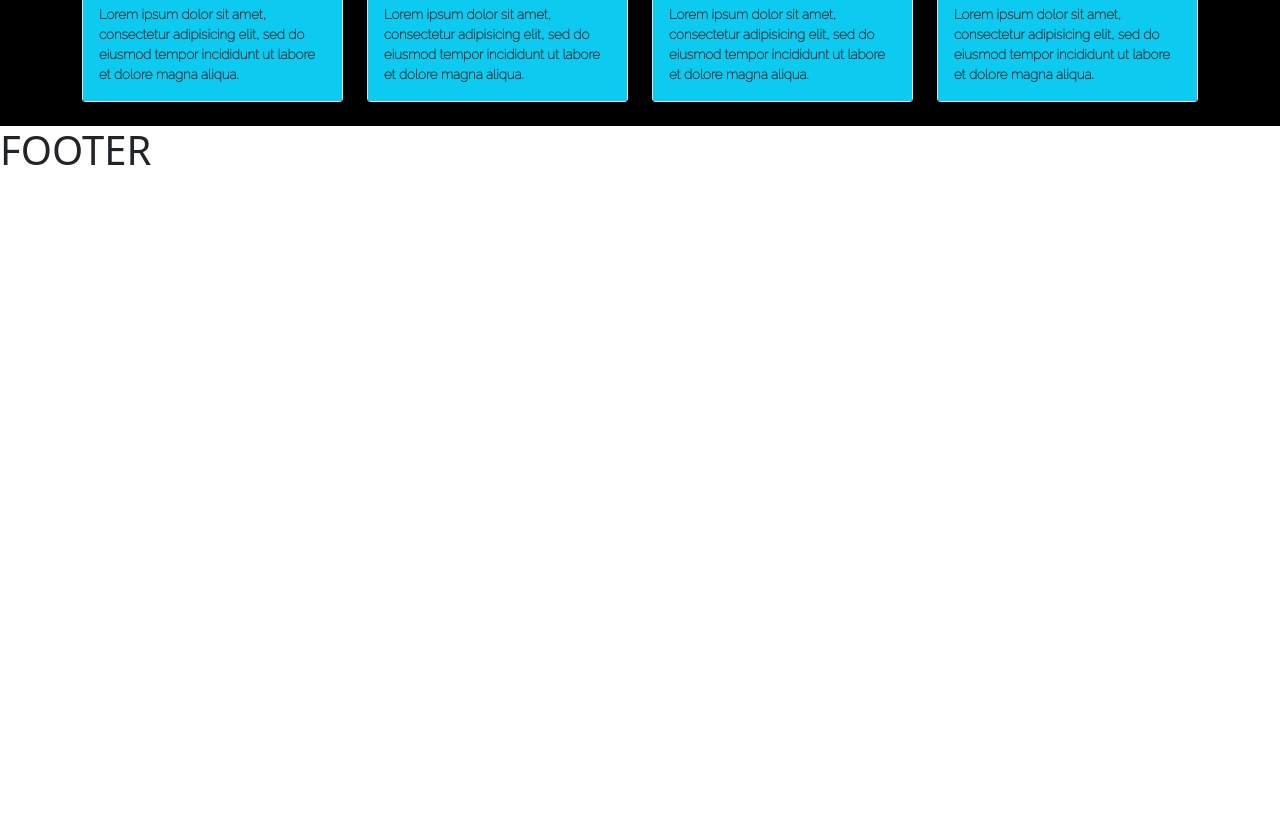
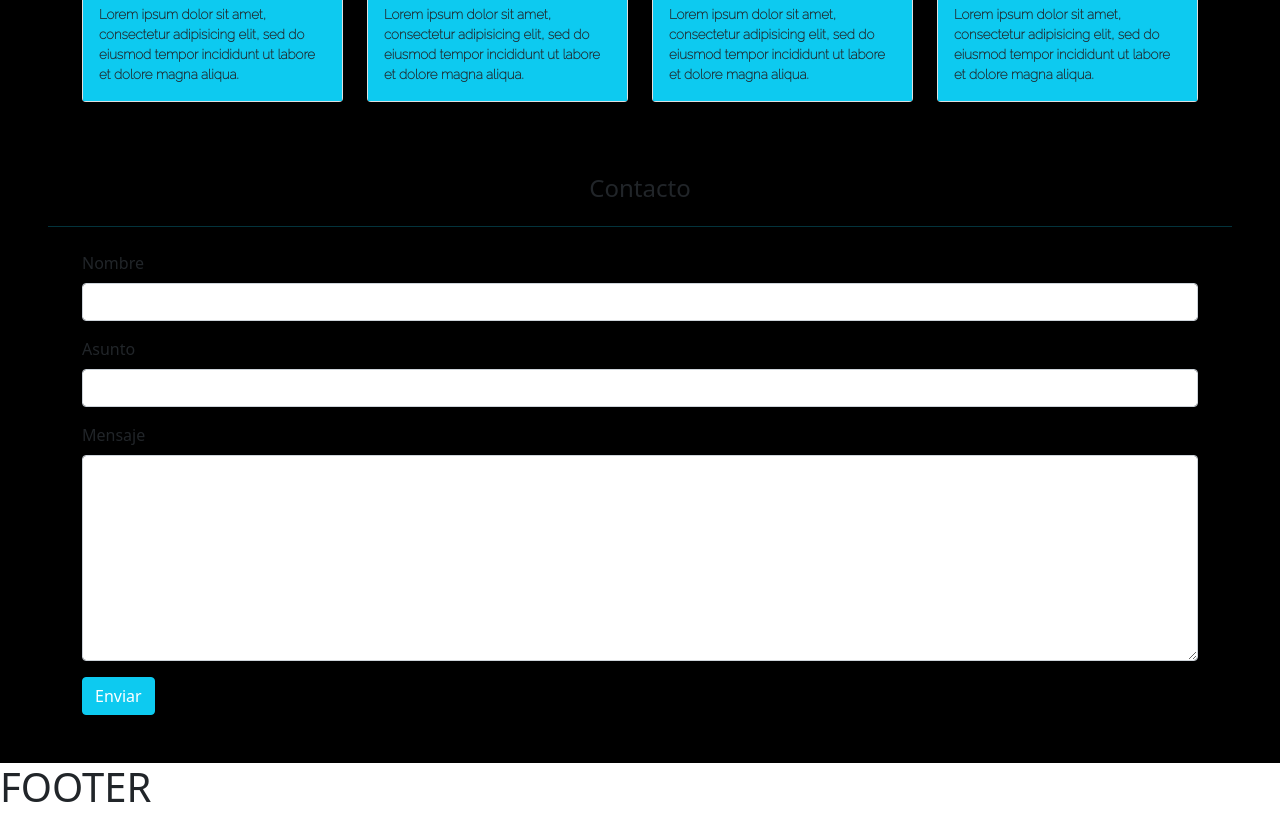
Before and after one commit to Pilarac/Prueba_Viajes_Chile, a plain HTML site: page index.html in a window 1280 px wide. Shown: the part 1747-2566 px from the top of the page. Before the commit the page ends 1929 px from the top, so only its background shows below. Drawn offline with nearby package versions, Linux system fonts and the light colour scheme.

Commit message:
agregar formulario

```diff
--- a/index.html
+++ b/index.html
@@ -185,6 +185,32 @@
 
         </section>
     </main>
+    <section>
+        <section class="py-5 bg-black" id="contacto">
+            <div class="mx-5">
+              <h4 class="text-center mx-5 mb-4">Contacto</h4>
+              <hr class="bg-info mb-4 text-center" />
+
+              <form class="container">
+                <div class="mb-3">
+                  <label class="form-label">Nombre</label>
+                  <input type="email" class="form-control" aria-describedby="emailHelp">
+                </div>
+                <div class="mb-3">
+                  <label class="form-label">Asunto</label>
+                  <input type="email" class="form-control" aria-describedby="emailHelp">
+                </div>
+                <div class="mb-3">
+                  <label class="form-label">Mensaje</label>
+                  <textarea class="form-control" rows="8"></textarea>
+                </div>
+
+                <button type="submit" class="btn btn-info text-white">Enviar</button>
+              </form>
+            </div>
+
+          </section>
+    </section>
 
 
 
```
